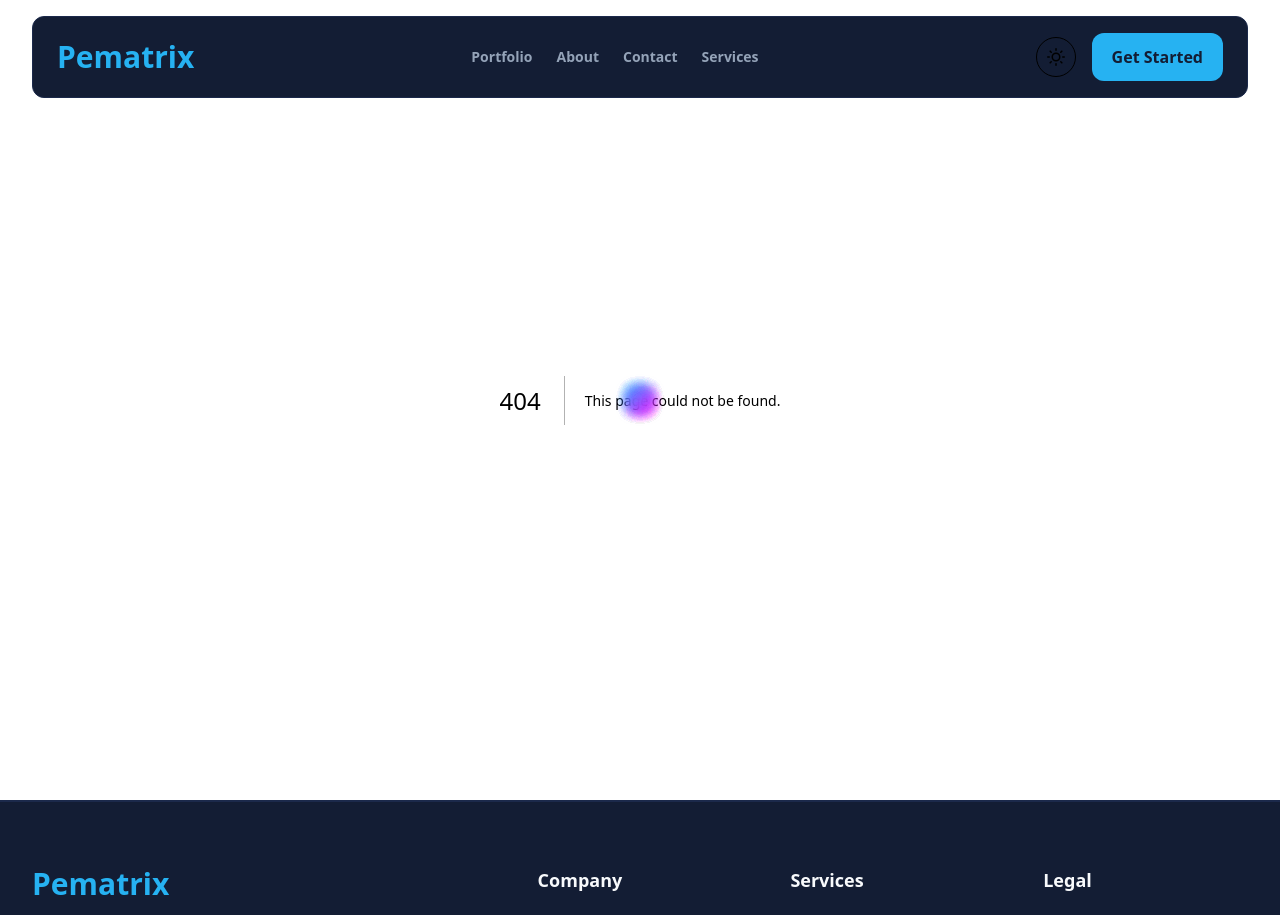
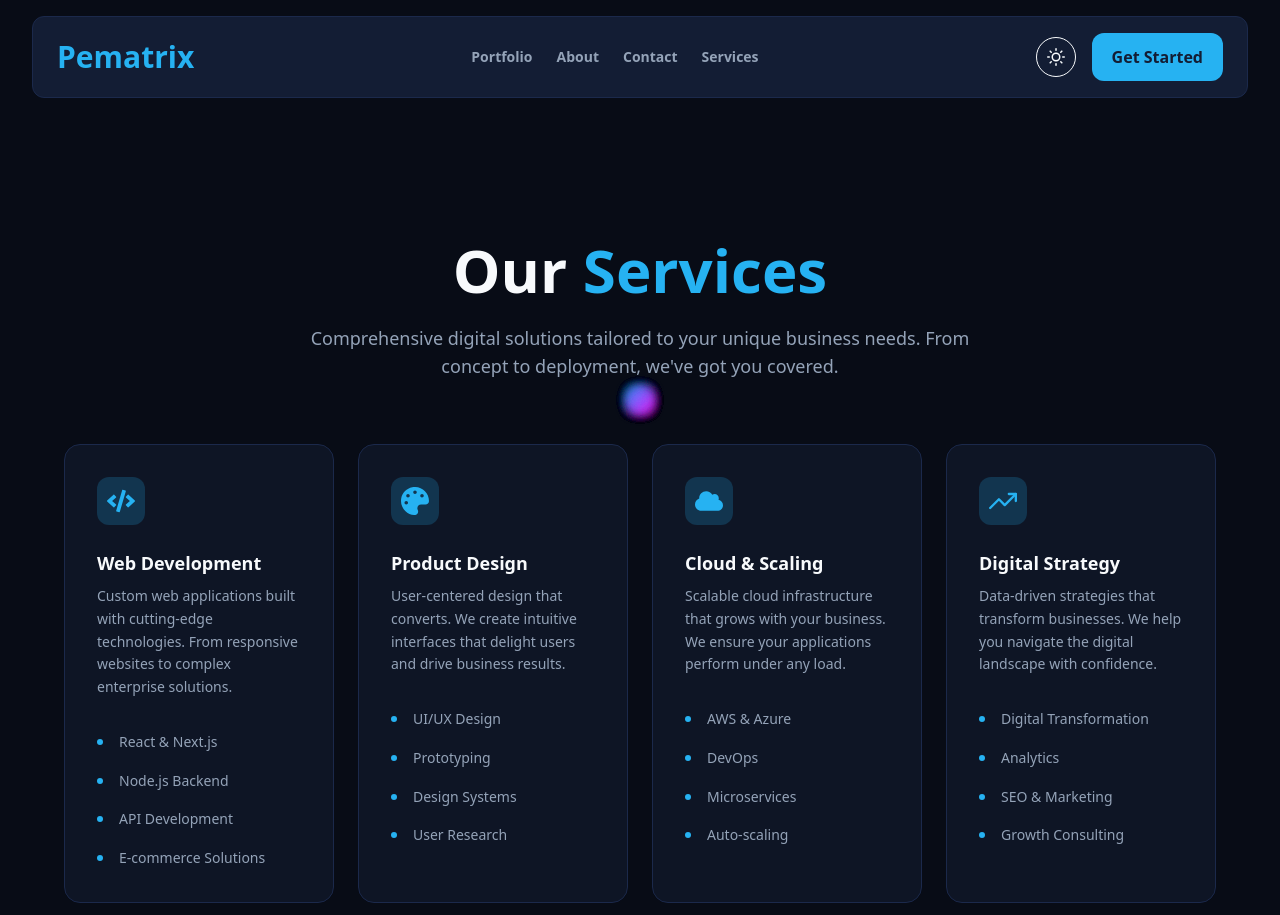
Before and after one commit to DeraJudy/pematrix, a Next.js app: page /services in a window 1280 px wide. Before the commit this address had no page. Shown: the top 915 px of the page. Built offline with nearby package versions, Linux system fonts and the light colour scheme.

Commit message:
Services

```diff
--- /dev/null
+++ b/src/app/Projects/page.js
@@ -0,0 +1,9 @@
+import React from 'react'
+
+const page = () => {
+  return (
+    <div>page</div>
+  )
+}
+
+export default page
--- a/src/app/contact/page.js
+++ b/src/app/contact/page.js
@@ -391,9 +391,19 @@ export default function Page() {
           transition={{ duration: 0.8 }}
         >
           <h2 className="mb-6 text-3xl md:text-4xl lg:text-6xl font-bold">
-            Get in <span className="text-primary">Touch</span>
+            Get in {" "}
+            <span
+              style={{
+                color: "hsl(var(--primary))",
+              }}>
+                Touch
+            </span>
           </h2>
-          <p className="mx-auto max-w-2xl text-lg text-muted-foreground">
+          <p
+            style={{
+              color: "hsl(var(--muted-foreground))",
+            }}
+            className="mx-auto max-w-2xl text-lg">
             Ready to start your next project? We'd love to hear from you.
           </p>
         </motion.div>
@@ -406,7 +416,10 @@ export default function Page() {
               whileInView={{ opacity: 1, y: 0 }}
               viewport={{ once: true }}
               transition={{ duration: 0.5, delay: index * 0.08 }}
-              className="border rounded-2xl py-6 px-9 text-center bg-card/80"
+              className="border rounded-2xl py-6 px-9 text-center"
+              style={{
+                backgroundColor: "hsl(var(--card))",
+              }}
             >
               <div className="w-14 h-14 rounded-2xl bg-primary/10 flex items-center justify-center mx-auto mb-4 text-primary">
                 <value.icon className="w-7 h-7" />
@@ -421,7 +434,7 @@ export default function Page() {
         </div>
       </div>
 
-      <div className="py-14 lg:py-24 px-6">
+      <div className="py-18 lg:py-24 px-6 mt-4">
         <div className="mx-auto max-w-7xl grid grid-cols-1 md:grid-cols-2 gap-10">
           {/* FORM */}
           <motion.div
--- /dev/null
+++ b/src/app/services/page.js
@@ -0,0 +1,209 @@
+"use client"
+import React, { useState } from "react";
+import { motion } from "framer-motion";
+import { FaCloud, FaCode, FaDatabase, FaPalette, FaShieldAlt, } from "react-icons/fa";
+import { FiSmartphone, FiTrendingUp, FiZap } from "react-icons/fi";
+
+const features = [
+    {
+        icon: FaCode,
+        title: "Web Development",
+        description: "Custom web applications built with cutting-edge technologies. From responsive websites to complex enterprise solutions.",
+        features: ["React & Next.js", "Node.js Backend", "API Development", "E-commerce Solutions"]
+    },
+    {
+        icon: FaPalette,
+        title: "Product Design",
+        description: "User-centered design that converts. We create intuitive interfaces that delight users and drive business results.",
+        features: ["UI/UX Design", "Prototyping", "Design Systems", "User Research"]
+    },
+    {
+        icon: FaCloud,
+        title: "Cloud & Scaling",
+        description: "Scalable cloud infrastructure that grows with your business. We ensure your applications perform under any load.",
+        features: ["AWS & Azure", "DevOps", "Microservices", "Auto-scaling"]
+    },
+    {
+        icon: FiTrendingUp,
+        title: "Digital Strategy",
+        description: "Data-driven strategies that transform businesses. We help you navigate the digital landscape with confidence.",
+        features: ["Digital Transformation", "Analytics", "SEO & Marketing", "Growth Consulting"]
+    },
+    {
+        icon: FiSmartphone,
+        title: "Mobile Development",
+        description: "Native and cross-platform mobile apps that users love. iOS, Android, and everything in between.",
+        features: ["React Native", "iOS Development", "Android Development", "App Store Optimization"]
+    },
+    {
+        icon: FaShieldAlt,
+        title: "Cybersecurity",
+        description: "Protect your digital assets with enterprise-grade security solutions and best practices.",
+        features: ["Security Audits", "Penetration Testing", "Compliance", "Security Training"]
+    },
+    {
+        icon: FaDatabase,
+        title: "Data Engineering",
+        description: "Transform raw data into actionable insights. We build robust data pipelines and analytics platforms.",
+        features: ["Data Pipelines", "Business Intelligence", "Machine Learning", "Data Warehousing"]
+    },
+    {
+        icon: FiZap,
+        title: "AI & Automation",
+        description: "Leverage artificial intelligence to automate processes and unlock new possibilities for your business.",
+        features: ["AI Integration", "Process Automation", "Chatbots", "Predictive Analytics"]
+    },
+];
+
+// Motion helpers
+const MotionDiv = motion.create("div");
+
+const containerVariants = {
+    hidden: { opacity: 0 },
+    visible: {
+        opacity: 1,
+        transition: {
+            staggerChildren: 0.1,
+        },
+    },
+};
+
+const itemVariants = {
+    hidden: { opacity: 0, scale: 0.9 },
+    visible: {
+        opacity: 1,
+        scale: 1,
+        transition: {
+            duration: 0.5,
+        },
+    },
+};
+
+
+const page = () => {
+    return (
+        <main className="relative py-28 px-6 bg-secondary">
+            <div className="mx-auto max-w-6xl mt-24 pt-8">
+
+                <motion.div
+                    className="mb-16 text-center"
+                    initial={{ opacity: 0, y: 40 }}
+                    whileInView={{ opacity: 1, y: 0 }}
+                    viewport={{ once: true }}
+                    transition={{ duration: 0.8 }}
+                >
+                    <h2 className="mb-6 text-3xl md:text-4xl lg:text-6xl font-bold">
+                        Our {" "}
+                        <span
+                            style={{
+                                color: "hsl(var(--primary))",
+                            }}>
+                            Services
+                        </span>
+                    </h2>
+                    <p
+                        style={{
+                            color: "hsl(var(--muted-foreground))",
+                        }}
+                        className="mx-auto max-w-2xl text-lg ">
+                        Comprehensive digital solutions tailored to your unique business needs.
+                        From concept to deployment, we've got you covered.
+                    </p>
+                </motion.div>
+
+                {/* Features Grid */}
+                <MotionDiv
+                    variants={containerVariants}
+                    initial="hidden"
+                    whileInView="visible"
+                    viewport={{ once: true, amount: 0.2 }}
+                    className="grid grid-cols-1 md:grid-cols-2 lg:grid-cols-4 gap-6"
+                >
+                    {features.map((feature) => {
+                        const IconComponent = feature.icon;
+
+                        return (
+                            <MotionDiv
+                                key={feature.title}
+                                variants={itemVariants}
+                                initial={{ boxShadow: "0 0 0 rgba(0,0,0,0)" }}
+                                whileHover={{
+                                    y: -6,
+                                    boxShadow: "0 20px 40px hsl(var(--primary) / 25%)",
+                                }}
+                                transition={{
+                                    type: "spring",
+                                    stiffness: 260,
+                                    damping: 20,
+                                }}
+                                className="rounded-2xl border backdrop-blur-xl p-8"
+                                style={{
+                                    backgroundColor: "hsl(var(--card))",
+                                    borderColor: "hsl(var(--border))",
+                                }}
+                            >
+
+                                <motion.div
+                                    style={{
+                                        backgroundColor: "hsl(var(--primary) / 20%)",
+                                    }}
+                                    whileHover={{
+                                        backgroundColor: "hsl(var(--primary) / 30%)",
+                                    }}
+                                    transition={{
+                                        duration: 0.25,
+                                        ease: "easeOut",
+                                    }}
+                                    className="w-12 h-12 rounded-xl flex items-center justify-center mb-6"
+                                >
+                                    <IconComponent
+                                        className="h-7 w-7"
+                                        style={{ color: "hsl(var(--primary))" }}
+                                    />
+                                </motion.div>
+
+                                <h3
+                                    style={{
+                                        color: "hsl(var(--foreground))",
+                                    }}
+                                    className="font-display text-lg font-semibold mb-2">
+                                    {feature.title}
+                                </h3>
+
+                                <p
+                                    style={{
+                                        color: "hsl(var(--muted-foreground))",
+                                    }}
+                                    className="text-sm leading-relaxed">
+                                    {feature.description}
+                                </p>
+
+                                <ul className="mt-8 space-y-4">
+                                    {feature.features.map((item, index) => (
+                                        <li
+                                            key={index}
+                                            className="flex items-start gap-4 text-sm leading-relaxed"
+                                            style={{ color: "hsl(var(--muted-foreground))" }}
+                                        >
+                                            <span
+                                                className="mt-2 h-1.5 w-1.5 shrink-0 rounded-full"
+                                                style={{ backgroundColor: "hsl(var(--primary))" }}
+                                            />
+                                            <span>{item}</span>
+                                        </li>
+                                    ))}
+                                </ul>
+
+
+                            </MotionDiv>
+                        );
+                    })}
+
+                </MotionDiv>
+
+            </div>
+        </main>
+    )
+}
+
+export default page
```
